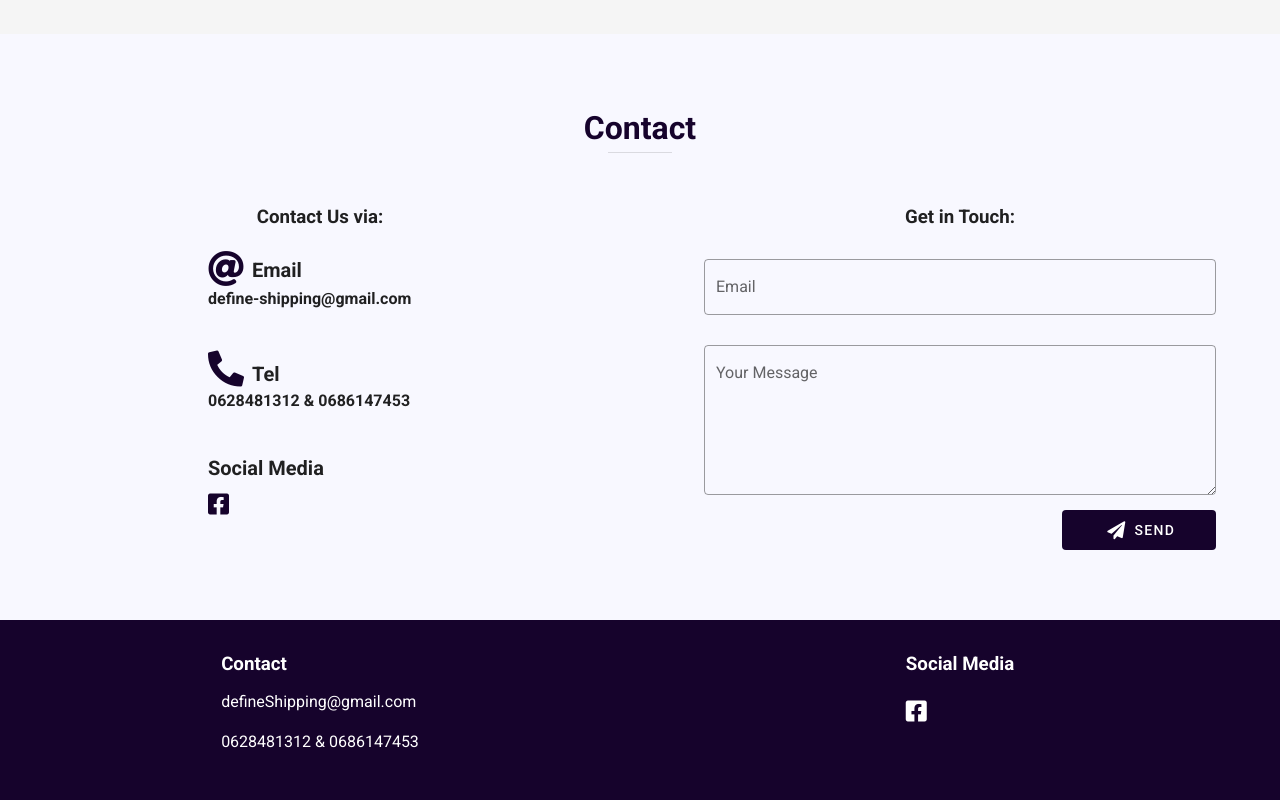
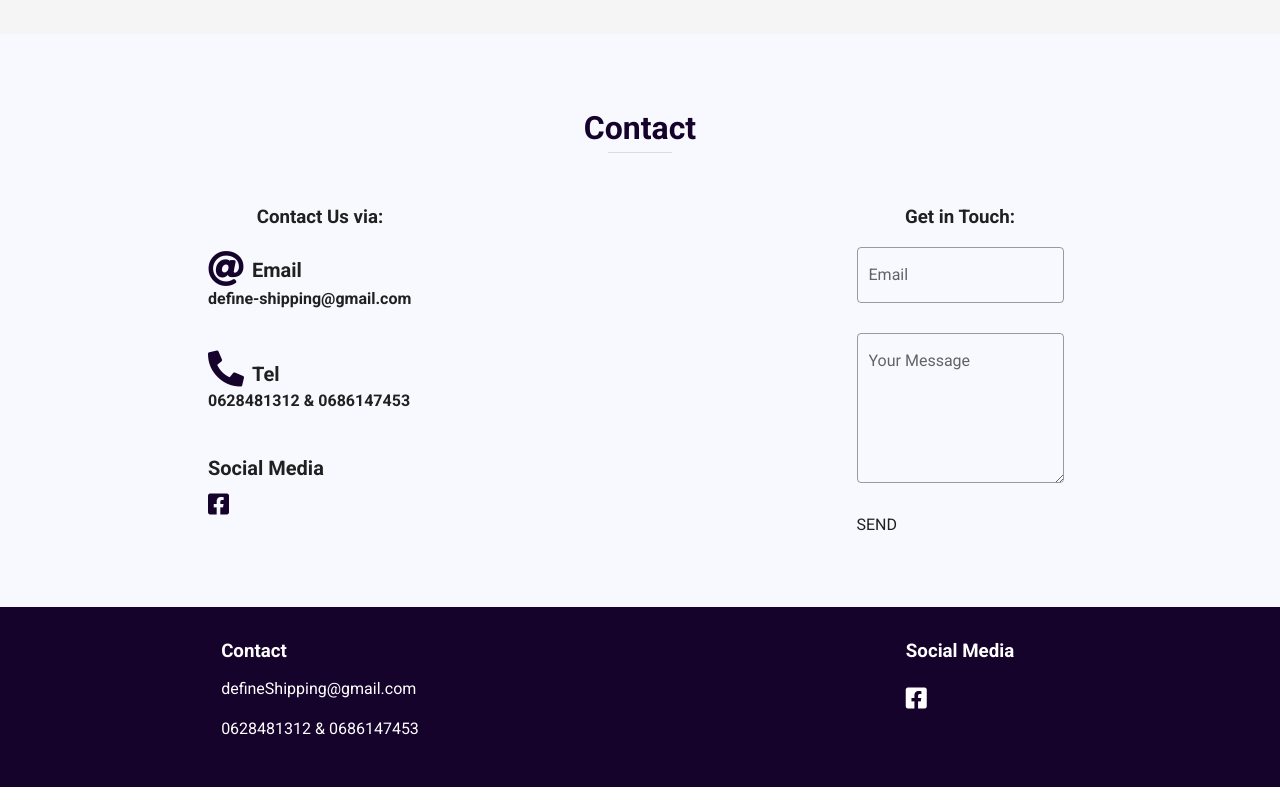
Before and after one commit to assignon/define-shipping, a Vue app: page / in a window 1280 px wide. Shown: the part 1825-2625 px from the top of the page. Built offline with nearby package versions, Linux system fonts and the light colour scheme; what v-animate-css would draw is missing.

Commit message:
connect form to netlify

```diff
--- a/src/views/Home.vue
+++ b/src/views/Home.vue
@@ -139,7 +139,8 @@
 
           <div class="contact-form">
             <h3 class="">Get in Touch:</h3>
-            <v-form class="mt-3 contact-form-tag" ref="contactForm" name="contact" method="POST" netlify-honeypot="bot-field" data-netlify="true">
+            <!-- <v-form class="mt-3 contact-form-tag" ref="contactForm" name="contact" method="POST" netlify-honeypot="bot-field" data-netlify="true"> -->
+            <form name="contact" method="POST" netlify>
               <p class="form-msg animated"></p>
               <v-text-field
                 v-model="form.email"
@@ -166,7 +167,7 @@
                 data-aos-delay="450"
                 data-aos-duration="500"
               />
-              <div class="btn-container">
+              <!-- <div class="btn-container">
                 <div data-netlify-recaptcha>
 
                 </div>
@@ -180,8 +181,10 @@
                 >
                   <v-icon medium left class="ml-1">fas fa-paper-plane</v-icon>SEND
                 </v-btn>
-              </div>
-            </v-form>
+              </div> -->
+              <input type="submit" value='SEND'>
+            </form>
+            <!-- </v-form> -->
           </div>
         </div>
       </v-flex>
```
